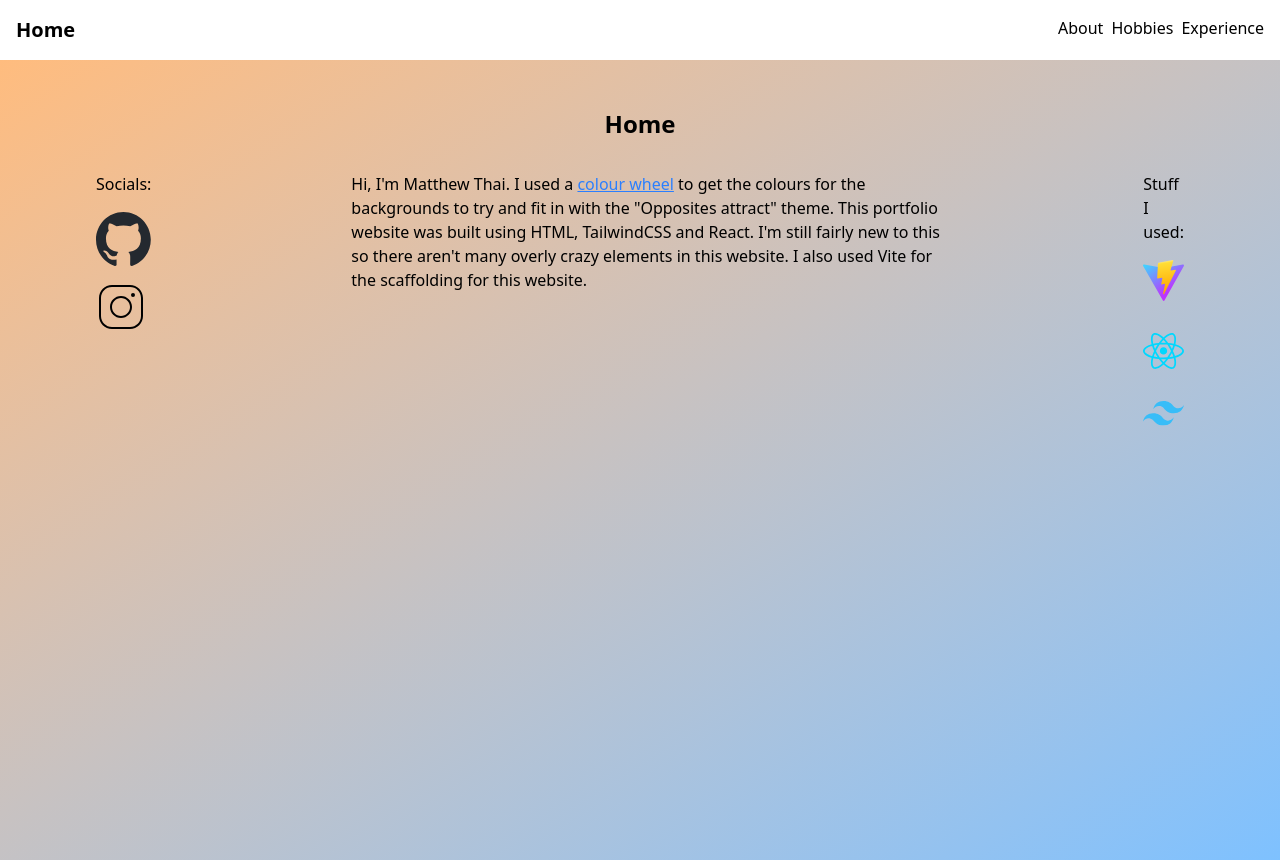
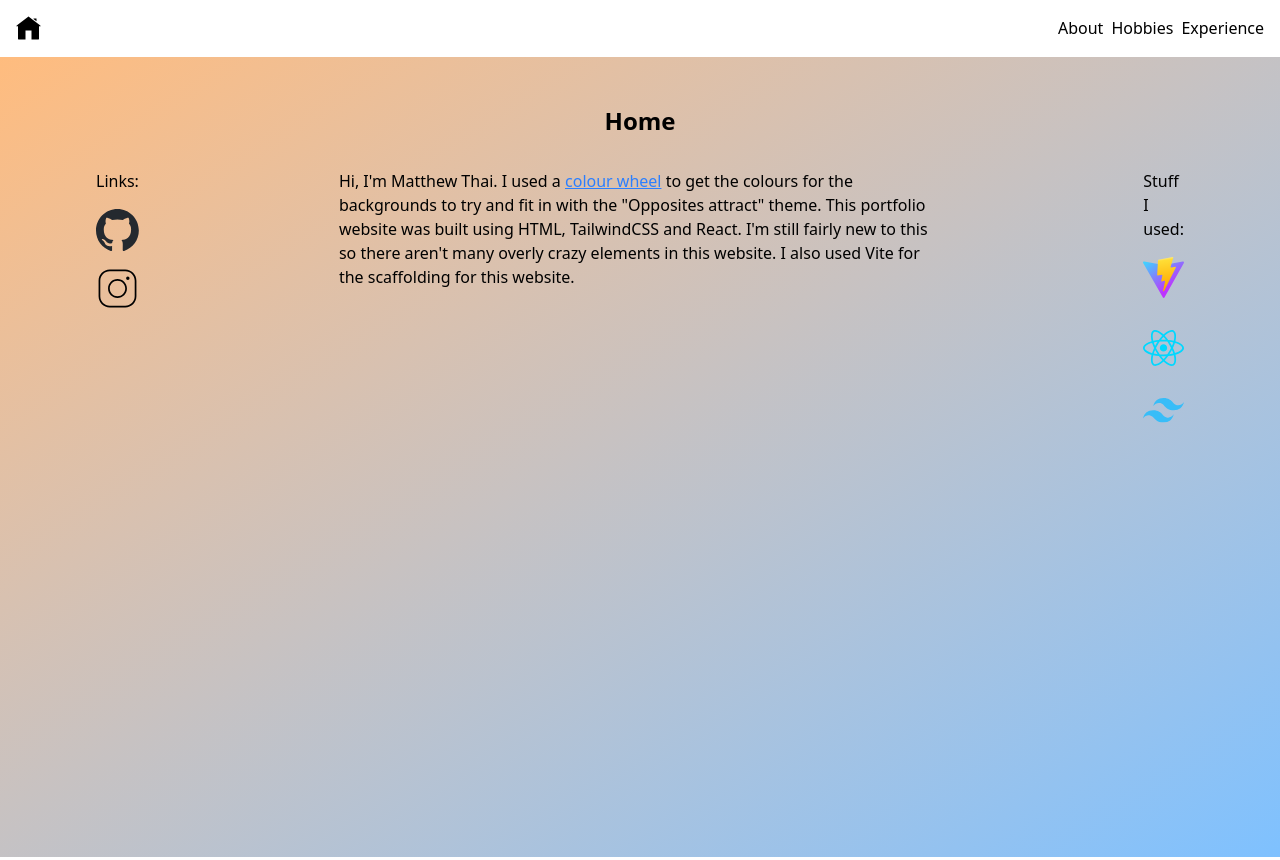
Before and after one commit to tutvta/About-me-website, a React (Vite) app: page / in a window 1280 px wide. Built offline with nearby package versions, Linux system fonts and the light colour scheme.

Commit message:
Fixed links and added a home icon for the home page

```diff
--- a/src/UI_elements/navbar.jsx
+++ b/src/UI_elements/navbar.jsx
@@ -1,9 +1,12 @@
 import React from "react";
+import homeIcon from "../assets/icons8-home.svg"
 
 function NavBar() {
   return (
     <nav class="p-4 flex justify-between">
-      <a href="/" class="text-xl font-bold">Home</a>
+      <a href="/">
+        <img src={homeIcon} alt="Home" height="25" width="25"/>
+      </a>
       <ul class="flex flex-row">
         <li class="pl-2">
           <a href="/about">About</a>
--- a/src/components/hobbies.jsx
+++ b/src/components/hobbies.jsx
@@ -2,7 +2,7 @@ import React from 'react';
 
 function Hobbies() {
   return (
-    <div class="p-4 bg-linear-to-bl from-[#8AFF56] to-[#CB56FF]">
+    <div class="p-4 h-dvh bg-linear-to-bl from-[#8AFF56] to-[#CB56FF]">
       <h1 class="flex text-center justify-center flex-col p-8 text-2xl font-bold py-8">Hobbies and interests</h1>
       <h2 class="py-2">Gaming:</h2>
       <p>- osu!</p>
--- a/src/components/home.jsx
+++ b/src/components/home.jsx
@@ -1,7 +1,7 @@
 import React from "react";
 import githubLogo from "../assets/github-mark.svg"
 import instagramLogo from "../assets/icons8-instagram.svg"
-import viteLogo from "../../public/vite.svg"
+import viteLogo from "/vite.svg"
 import reactLogo from "../assets/react.svg"
 import tailwindLogo from "../assets/tailwindcss-mark.d52e9897.svg"
 
@@ -11,12 +11,12 @@ function Home() {
       <h1 class="flex text-center justify-center flex-col p-8 text-2xl font-bold py-8">Home</h1>
       <div class="flex justify-between">
         <div class="pl-20 flex flex-col">
-          <h1 class="pb-4">Socials:</h1>
-          <a href="https://github.com/tutvta">
-            <img src={githubLogo} alt="github link" target="_blank"/>
+          <h1 class="pb-4">Links:</h1>
+          <a href="https://github.com/tutvta" target="_blank">
+            <img src={githubLogo} alt="github link"/>
           </a>
-          <a href="https://www.instagram.com/yellofelloxd/" class="pt-4">
-            <img src={instagramLogo} alt="instagram link" target="_blank"/>
+          <a href="https://www.instagram.com/yellofelloxd/" class="pt-4" target="_blank">
+            <img src={instagramLogo} alt="instagram link"/>
           </a>
         </div>
         <p class="ml-50 mr-50">
```
Also changed, not shown: src/assets/icons8-home.svg (added), 1 other file (tests, documents, lock files or other folders).
